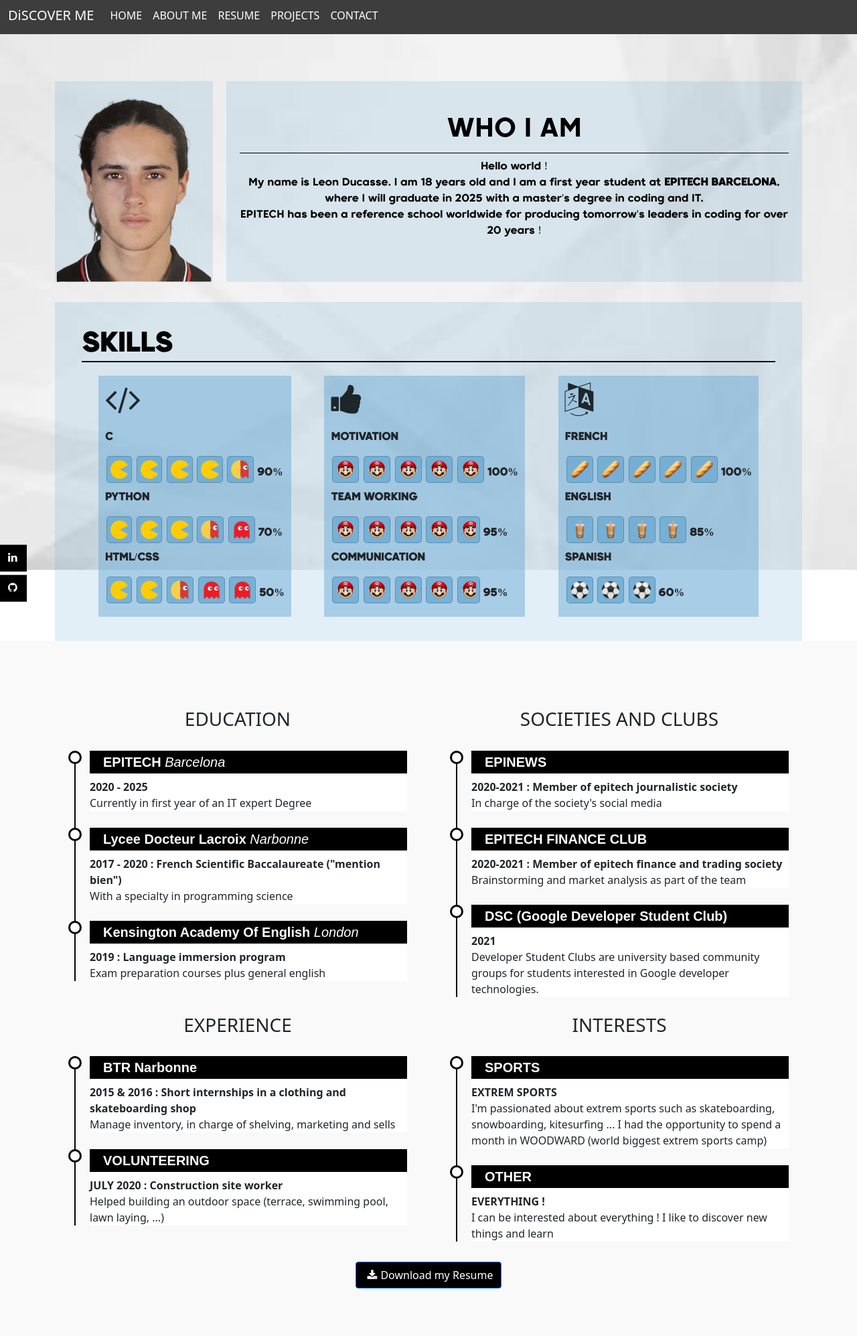
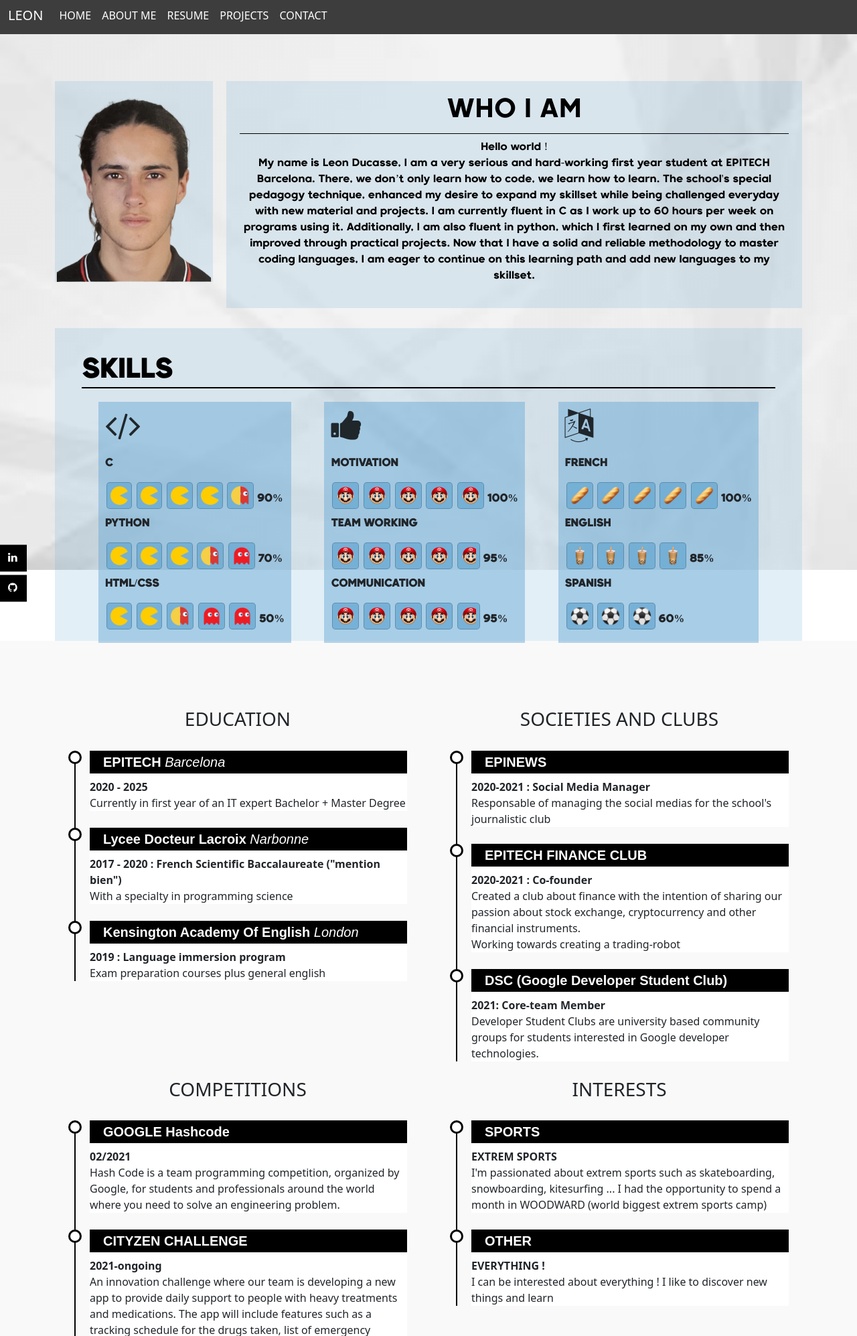
Before and after one commit to lncdss/lncdss.github.io, a plain HTML site: page index.html in a window 1280 px wide. Shown: the part 805-2800 px from the top of the page at 67% size. Drawn offline with nearby package versions, Linux system fonts and the light colour scheme.

Commit message:
change cv to download and some corrections

```diff
--- a/index.html
+++ b/index.html
@@ -14,7 +14,7 @@
             <div class="container text-center">
                 <div class="user-box">
                     <img src="img/portrait.png">
-                    <h1>DUCASSE LEON</h1>
+                    <h1>LEON DUCASSE</h1>
                     <p>IT student at EPITECH BARCELONA</p>
                 </div>
             </div>
@@ -28,7 +28,7 @@
             <div class="nav-bar">
                 <nav class="navbar navbar-expand-lg">
                     <div class="container-fluid">
-                      <div class="navbar-brand">DiSCOVER ME</div>
+                      <div class="navbar-brand">LEON</div>
                       <button class="navbar-toggler" type="button" data-bs-toggle="collapse" data-bs-target="#navbarNav" aria-controls="navbarNav" aria-expanded="false" aria-label="Toggle navigation">
                         <i class="fa fa-bars"></i>
                       </button>
@@ -63,11 +63,19 @@
                         <div class="present">
                             <div class="text_present">
                                 <h1>WHO I AM</h1>
-                                <p>Hello world !<br>My name is Leon Ducasse. I am 18 years old and I am a first
-                                year student at <strong>EPITECH BARCELONA</strong>,<br>
-                                where I will graduate in 2025 with a master's degree in coding and IT.
-                                <br> EPITECH has been a reference school worldwide for producing tomorrow's leaders
-                                in coding for over 20 years !
+                                <p>Hello world !<br> My name is Leon Ducasse, I am a very serious and hard-working first year student
+                                    at EPITECH Barcelona. There, we don’t only learn how
+                                    to code, we learn how to learn. The school's special
+                                    pedagogy technique, enhanced my desire to expand my
+                                    skillset while being challenged everyday with new
+                                    material and projects. I am currently fluent in C as I
+                                    work up to 60 hours per week on programs using it.
+                                    Additionally, I am also fluent in python, which I first
+                                    learned on my own and then improved through practical
+                                    projects. Now that I have a solid and reliable
+                                    methodology to master coding languages, I am eager to
+                                    continue on this learning path and add new languages
+                                    to my skillset.
                                 </p>
                             </div>
                         </div>
@@ -173,7 +181,7 @@
                                     <div class="bar">
                                         <img src="img/ball.png" alt="football">
                                         <img src="img/ball.png" alt="football">
-                                        <img class="cut_ball"" src="img/ball.png" alt="football">
+                                        <img class="cut_ball" src="img/ball.png" alt="football">
                                         60%
                                     </div>
                                 </div>
@@ -197,7 +205,7 @@
                                 <li>
                                     <h4><strong>EPITECH</strong> <i>Barcelona</i></h4>
                                     <p><b>2020 - 2025</b><br>
-                                        Currently in first year of an IT expert Degree</p>
+                                    Currently in first year of an IT expert Bachelor + Master Degree</p>
                                 </li>
                                 <li>
                                     <h4><strong>Lycee Docteur Lacroix</strong> <i>Narbonne</i></h4>
@@ -216,32 +224,41 @@
                             <ul class="timeline">
                                 <li>
                                     <h4><strong>EPINEWS</strong></h4>
-                                    <p><b>2020-2021 : Member of epitech journalistic society</b><br>
-                                        In charge of the society's social media</p>
+                                    <p><b>2020-2021 : Social Media Manager</b><br>
+                                        Responsable of managing the social medias for the school's journalistic club</p>
                                 </li>
                                 <li>
                                     <h4><strong>EPITECH FINANCE CLUB</strong></h4>
-                                    <p><b>2020-2021 : Member of epitech finance and trading society</b><br>
-                                        Brainstorming and market analysis as part of the team</p>
+                                    <p><b>2020-2021 : Co-founder</b><br>
+                                        Created a club about finance with the intention of sharing
+                                        our passion about stock exchange, cryptocurrency and
+                                        other financial instruments.</br>Working towards creating a trading-robot</p>
                                 </li>
                                 <li>
                                     <h4><strong>DSC (Google Developer Student Club)</strong></h4>
-                                    <p><b>2021</b><br>
+                                    <p><b>2021: Core-team Member</b><br>
                                         Developer Student Clubs are university based community groups for students interested in Google developer technologies.</p>
                                 </li>
                             </ul>
                         </div>
                         <div class="col-md-6">
-                            <h3 class="text-center">EXPERIENCE</h3>
+                            <h3 class="text-center">COMPETITIONS</h3>
                             <ul class="timeline">
                                 <li>
-                                    <h4><strong>BTR Narbonne</strong></h4>
-                                    <p><b>2015 & 2016 : Short internships in a clothing and skateboarding shop</b><br>
-                                    Manage inventory, in charge of shelving, marketing and sells
+                                    <h4><strong>GOOGLE Hashcode</strong></h4>
+                                    <p><b>02/2021</b><br>
+                                        Hash Code is a team programming competition,
+                                        organized by Google, for students and professionals around the world where you need to
+                                        solve an engineering problem.
                                     </li>
                                 <li>
-                                    <h4><strong>VOLUNTEERING</strong></h4>
-                                    <p><b>JULY 2020 : Construction site worker</b><br>Helped building an outdoor space (terrace, swimming pool, lawn laying, ...)</p>
+                                    <h4><strong>CITYZEN CHALLENGE</strong></h4>
+                                    <p><b>2021-ongoing</b><br>
+                                    An innovation challenge where our team is developing a new app to provide daily support to people
+                                    with heavy treatments and medications.
+                                    The app will include features such as a tracking schedule for the drugs taken,
+                                    list of emergency contacts, explanation of the treatments etc.
+                                    </p>
                                 </li>
                                 </ul>
                             </div>
@@ -262,7 +279,7 @@
                                 </ul>
                             </div>
                             <div class="CV text-center">
-                                <a href="DucasseLeonResume.pdf" download>
+                                <a href="ducasse_leon_cv.pdf" download="ducasse_leon_cv.pdf">
                                 <button type="button" class="btn btn-primary"><i class="fa fa-download"></i>Download my Resume</button>
                                 </a>
                             </div>
@@ -271,8 +288,8 @@
             </div>
             <div class="projects" id="projects">
                 <div class="container">
-                    <h1 class="text-center">The projects I did</h1>
-                    <p class="text-center">These are presentations of some of the projects I completed</p>
+                    <h1 class="text-center">My projects</h1>
+                    <p class="text-center">Some of the projects I did so far</p>
                     <div class="row">
                         <div id="project_slides" class="carousel slide carousel-fade" data-bs-ride="carousel">
                             <ol class="carousel-indicators">
@@ -296,15 +313,16 @@
                                 <img src="img/pushswap.png" class="d-block w-100" alt="...">
                                 <div class="carousel-caption d-none d-md-block">
                                   <h3>PUSHSWAP</h3>
-                                  <p>This one was to create an algorithm that order a list of number
-                                    with less actions possible using only actions from the list (see above).</p>
+                                  <p>The objective was to create an algorithm that organize a
+                                  list of numbers<br>in ascending order with less steps as possible
+                                  using only commands from the list above.</p>
                                 </div>
                               </div>
                               <div class="carousel-item" data-bs-interval="10000">
                                 <img src="img/printf.png" class="d-block w-100" alt="...">
                                 <div class="carousel-caption d-none d-md-block">
                                   <h3>MY_PRINTF</h3>
-                                  <p>Self explained ...<br> Recode the printf fonction</p>
+                                  <p>As explained, I recoded the printf function</p>
                                 </div>
                               </div>
                               <div class="carousel-item" data-bs-interval="10000">
```
Also changed, not shown: 1 other file.
